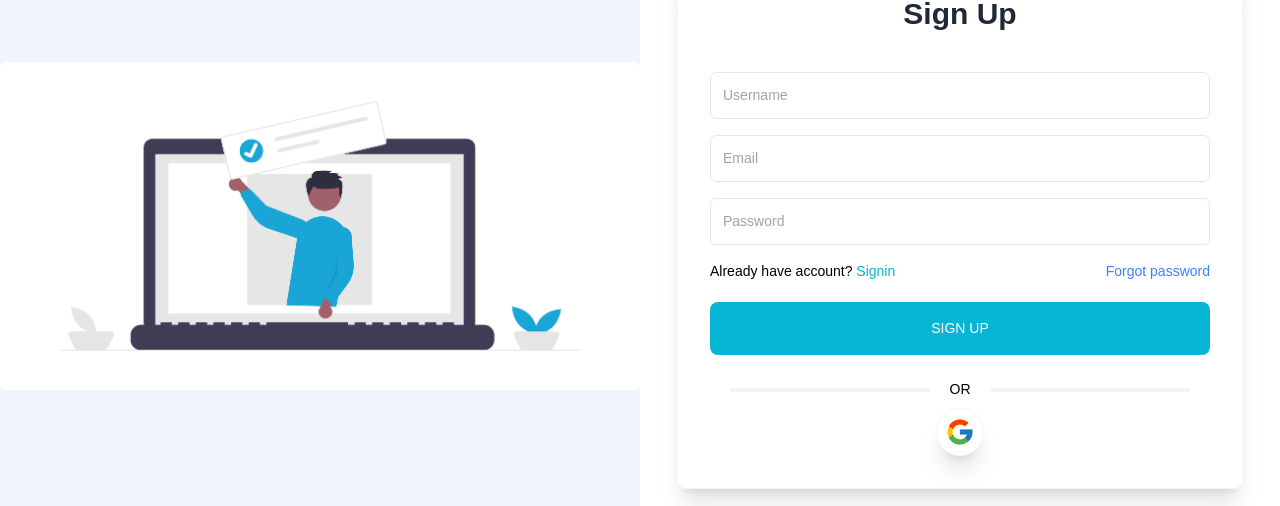
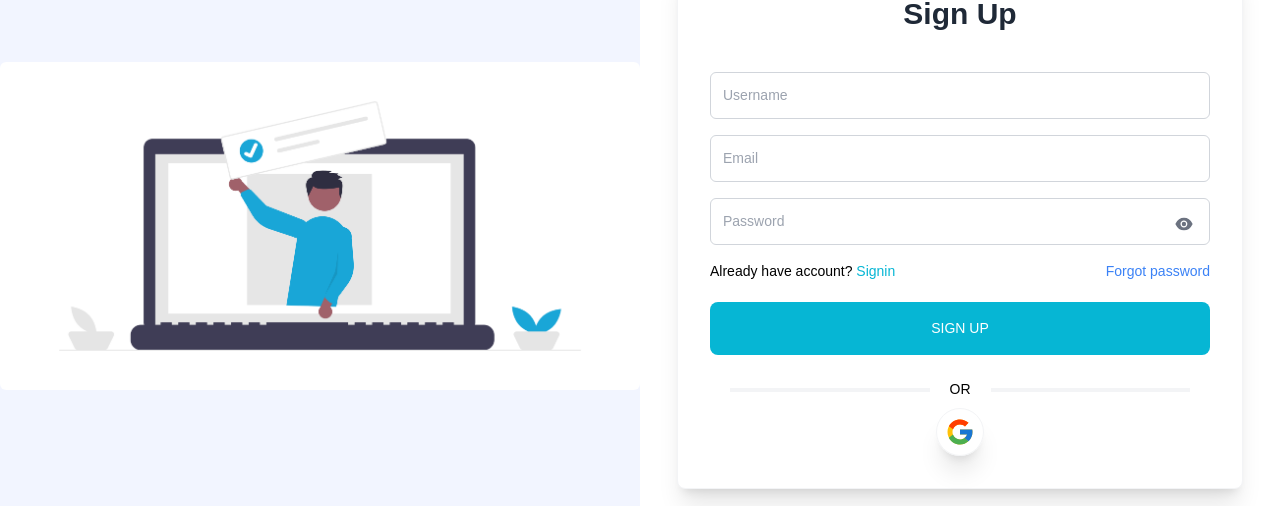
Before and after one commit to AmaduKamara/rensale, a React (Create React App) app: page /signup in a window 1280 px wide. Shown: the part 238-744 px from the top of the page. Built offline with nearby package versions, Linux system fonts and the light colour scheme.

Commit message:
Update SignUp.js

```diff
--- a/src/pages/SignUp.js
+++ b/src/pages/SignUp.js
@@ -1,11 +1,36 @@
-import React from "react";
+import React, { useState } from "react";
 import { Link } from "react-router-dom";
 
 import { FcGoogle } from "react-icons/fc";
+import { AiFillEye, AiOutlineEyeInvisible } from "react-icons/ai";
 
 const signup = "./images/auth/signup.png";
 
 const SignUp = () => {
+  const [formData, setFormData] = useState({
+    username: "",
+    email: "",
+    password: "",
+  });
+
+  const [showPassword, setShowPassword] = useState(false);
+
+  const { username, email, password } = FormData;
+
+  // Form Input Change
+  const onChange = (e) => {
+    setFormData((prevState) => ({
+      ...prevState,
+      [e.target.name]: e.target.value,
+    }));
+  };
+
+  // Form submission
+  const handleSubmit = (e) => {
+    e.preventDefault();
+    console.log(formData.username, formData.email, formData.password);
+  };
+
   return (
     <main className="w-screen h-screen">
       <div className="flex items-center">
@@ -22,28 +47,50 @@ const SignUp = () => {
             <h1 className="text-lg md:text-3xl text-gray-800 text-center font-semibold">
               Sign Up
             </h1>
-            <form className="w-[500px] mt-10">
+            <form className="w-[500px] mt-10" onSubmit={handleSubmit}>
               <input
-                type="username"
-                name=""
-                value=""
+                type="text"
+                name="username"
+                value={username}
                 placeholder="Username"
-                className="mb-4 p-3 rounded-md border focus:outline-cyan-500 block w-full"
+                className="mb-4 p-3 rounded-md border border-gray-300 text-gray-600 transition ease-in-out focus:outline-cyan-500 block w-full"
+                onChange={onChange}
               />
               <input
                 type="email"
-                name=""
-                value=""
+                name="email"
+                value={email}
                 placeholder="Email"
-                className="mb-4 p-3 rounded-md border focus:outline-cyan-500 block w-full"
+                className="mb-4 p-3 rounded-md border border-gray-300 text-gray-600 transition ease-in-out focus:outline-cyan-500 block w-full"
+                onChange={onChange}
               />
-              <input
-                type="password"
-                name=""
-                value=""
-                placeholder="Password"
-                className="mb-4 p-3 rounded-md border focus:outline-cyan-500 block w-full"
-              />
+              <div className="relative">
+                <input
+                  type={showPassword ? "text" : "password"}
+                  name="password"
+                  value={password}
+                  placeholder="Password"
+                  className="mb-4 p-3 rounded-md border border-gray-300 text-gray-600 transition ease-in-out focus:outline-cyan-500 block w-full"
+                  onChange={onChange}
+                />
+                {!showPassword ? (
+                  <>
+                    <AiFillEye
+                      className="absolute top-0 right-0 m-4 text-gray-500 hover:text-gray-600 cursor-pointer"
+                      size={20}
+                      onClick={() => setShowPassword(!showPassword)}
+                    />
+                  </>
+                ) : (
+                  <>
+                    <AiOutlineEyeInvisible
+                      className="absolute top-0 right-0 m-4 text-gray-500 hover:text-gray-600 cursor-pointer"
+                      size={20}
+                      onClick={() => setShowPassword(!showPassword)}
+                    />
+                  </>
+                )}
+              </div>
               <div className="mt-4 flex justify-between items-center">
                 <p>
                   Already have account?{" "}
@@ -51,7 +98,9 @@ const SignUp = () => {
                     Signin
                   </Link>
                 </p>
-                <Link to="/forgot-password" className="text-blue-500">Forgot password</Link>
+                <Link to="/forgot-password" className="text-blue-500">
+                  Forgot password
+                </Link>
               </div>
               <button
                 type="submit"
```
